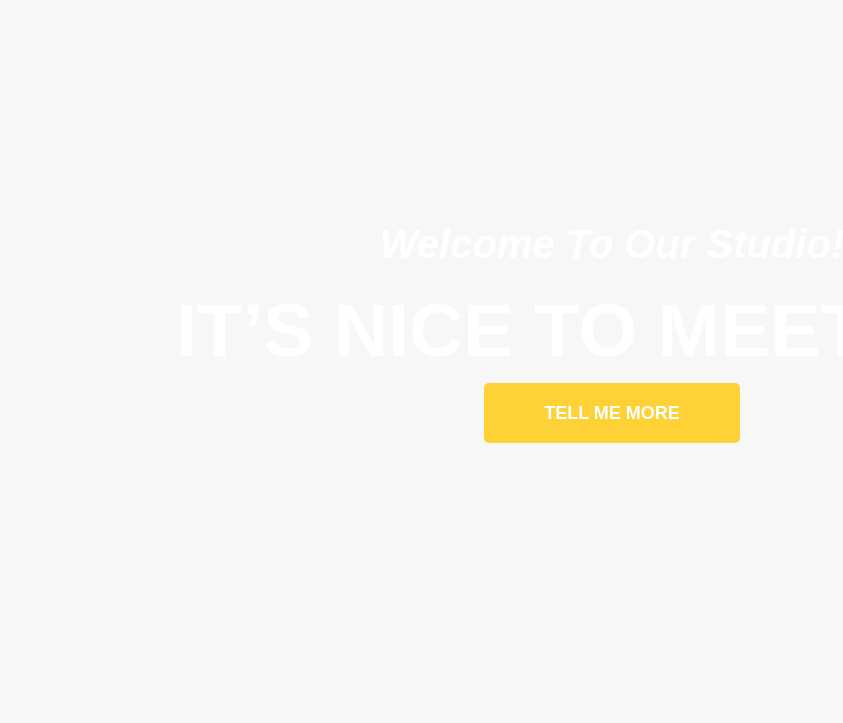
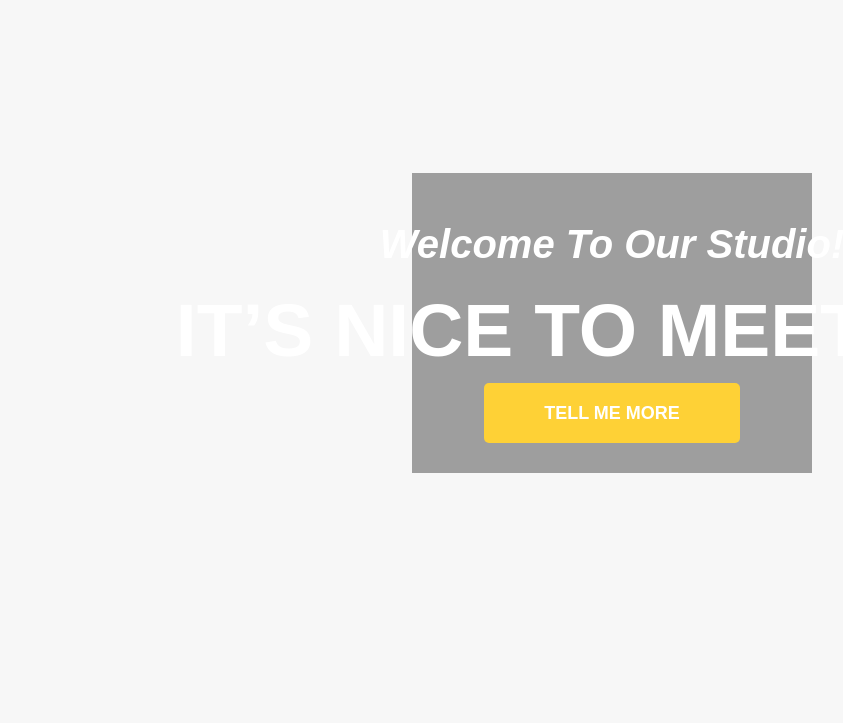
Before and after one commit to Tomm1slaw/PsdGolden, a website: page index.html in a window 1280 px wide. Shown: the part 77-800 px from the top of the page, without its empty margins (28-871 px from the left). Drawn offline with nearby package versions, Linux system fonts and the light colour scheme; the site is published under a folder, as on GitHub Pages, so addresses that start at the root find nothing; files whose address does not match are found by name; a web font is replaced by a local one.

Commit message:
Fix jumbotron

```diff
--- a/src/scss/_jumbotron.scss
+++ b/src/scss/_jumbotron.scss
@@ -1,5 +1,5 @@
 .jumbotron {
-   background: $light-gray url('/../../dist/img/jumbotron.png') no-repeat center fixed;
+   background: $light-gray url('../../dist/img/jumbotron.png') no-repeat center fixed;
    min-height: 100vh;
    display: flex;
    justify-content: center;
```
Also changed, not shown: dist/css/style.css.
